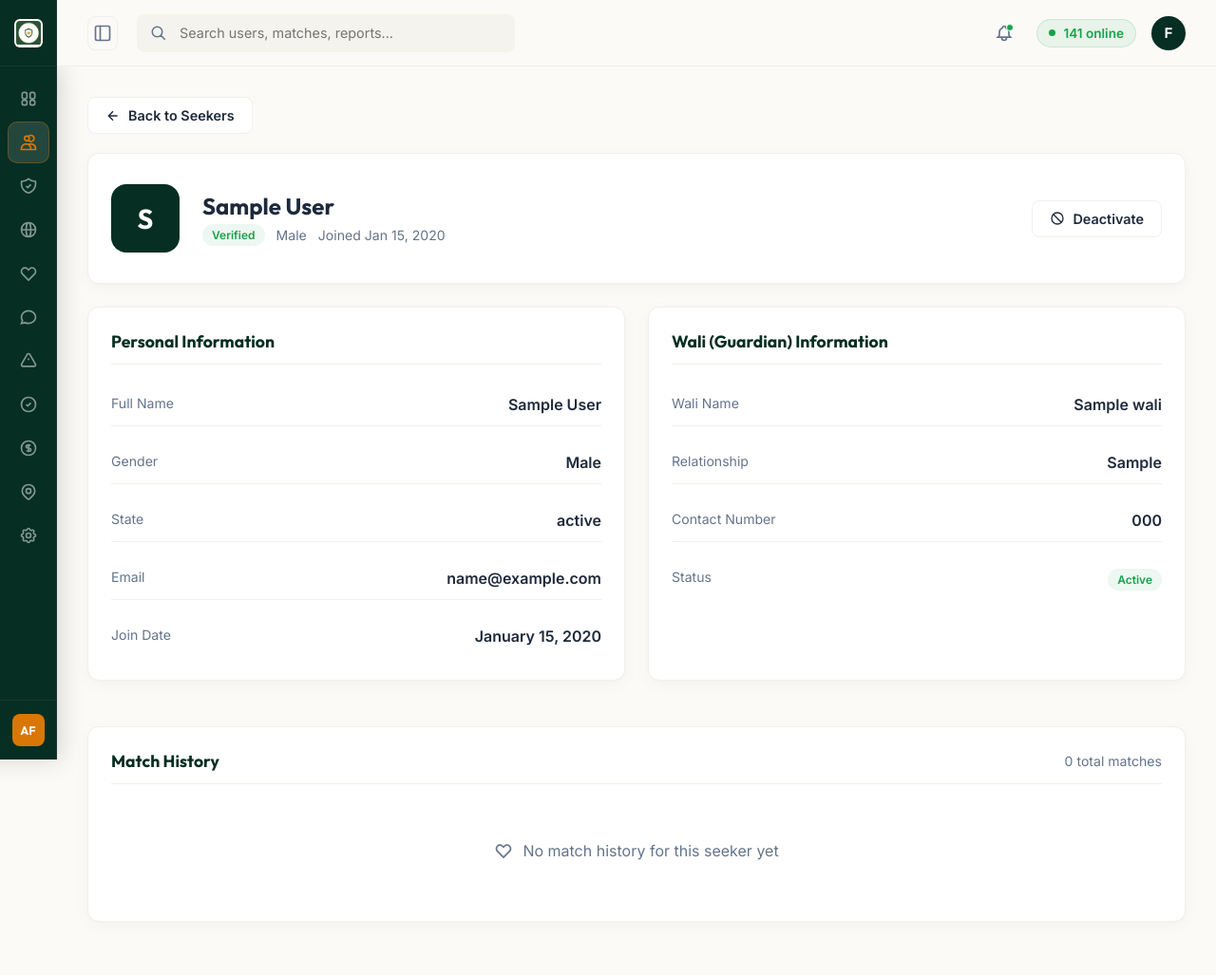
After one commit to m16-omar/Halal-Admin, a Django app: page /users/1/ in a window 1280 px wide. The commit adds this page. Shown: the whole page at 95% size. Run offline with Django 4.2, Linux system fonts and the light colour scheme; tables that the repository leaves empty hold one stand-in row (values such as "Sample post").

Commit message:
feat: add View Seeker button and full detail profile page
- Added 'View' button (eye icon) in seekers table actions column
- New seeker_detail view at /users/<pk>/ showing profile, wali info, match history
- Verify/Deactivate from detail page redirects back to detail
- Q import added for match queryset filtering

```diff
--- a/dashboard/models.py
+++ b/dashboard/models.py
@@ -11,6 +11,8 @@ class Seeker(models.Model):
         ('Unverified', 'Unverified'),
     ]
     full_name = models.CharField(max_length=100)
+    email = models.EmailField(unique=True, null=True, blank=True)
+    password = models.CharField(max_length=128, null=True, blank=True)
     gender = models.CharField(max_length=10, choices=GENDER_CHOICES)
     state = models.CharField(max_length=50)
     wali_name = models.CharField(max_length=100, blank=True)
--- /dev/null
+++ b/dashboard/templates/dashboard/seeker_detail.html
@@ -0,0 +1,185 @@
+{% extends 'dashboard/base.html' %}
+
+{% block page_title %}Seeker Profile — {{ seeker.full_name }}{% endblock %}
+
+{% block content %}
+
+<!-- Back navigation -->
+<div style="margin-bottom: 20px;">
+    <a href="{% url 'seekers' %}" class="btn-custom btn-secondary" style="display: inline-flex; align-items: center; gap: 8px; text-decoration: none;">
+        <svg width="16" height="16" fill="none" stroke="currentColor" stroke-width="2" viewBox="0 0 24 24">
+            <path d="M19 12H5M12 5l-7 7 7 7"/>
+        </svg>
+        Back to Seekers
+    </a>
+</div>
+
+<!-- Profile Header Card -->
+<div class="glass-card" style="margin-bottom: 24px;">
+    <div style="display: flex; align-items: center; gap: 24px; padding: 8px 0;">
+        <div style="
+            width: 72px; height: 72px;
+            background: var(--primary);
+            color: #fff;
+            border-radius: 16px;
+            display: flex; align-items: center; justify-content: center;
+            font-family: var(--font-outfit);
+            font-size: 1.8rem;
+            font-weight: 700;
+            flex-shrink: 0;
+        ">{{ seeker.full_name|slice:":1" }}</div>
+
+        <div style="flex: 1;">
+            <h1 style="font-family: var(--font-outfit); font-size: 1.5rem; font-weight: 700; color: var(--text-main); margin-bottom: 4px;">
+                {{ seeker.full_name }}
+            </h1>
+            <div style="display: flex; align-items: center; gap: 12px; flex-wrap: wrap;">
+                <span class="status-badge status-{{ seeker.status|lower }}">{{ seeker.status }}</span>
+                <span style="color: var(--text-muted); font-size: 0.88rem;">{{ seeker.gender }}</span>
+                <span style="color: var(--text-muted); font-size: 0.88rem;">Joined {{ seeker.join_date|date:"M d, Y" }}</span>
+            </div>
+        </div>
+
+        <!-- Quick action -->
+        <div>
+            {% if seeker.status != 'Verified' %}
+            <form method="POST" action="{% url 'seekers' %}">
+                {% csrf_token %}
+                <input type="hidden" name="seeker_id" value="{{ seeker.id }}">
+                <input type="hidden" name="action" value="verify">
+                <input type="hidden" name="redirect_to" value="detail">
+                <button type="submit" class="btn-custom" style="display: inline-flex; align-items: center; gap: 8px;">
+                    <svg width="16" height="16" fill="none" stroke="currentColor" stroke-width="2" viewBox="0 0 24 24">
+                        <path d="M9 12l2 2 4-4m6 2a9 9 0 11-18 0 9 9 0 0118 0z"/>
+                    </svg>
+                    Verify Seeker
+                </button>
+            </form>
+            {% else %}
+            <form method="POST" action="{% url 'seekers' %}">
+                {% csrf_token %}
+                <input type="hidden" name="seeker_id" value="{{ seeker.id }}">
+                <input type="hidden" name="action" value="deactivate">
+                <input type="hidden" name="redirect_to" value="detail">
+                <button type="submit" class="btn-custom btn-secondary" style="display: inline-flex; align-items: center; gap: 8px;">
+                    <svg width="16" height="16" fill="none" stroke="currentColor" stroke-width="2" viewBox="0 0 24 24">
+                        <path d="M18.364 18.364A9 9 0 005.636 5.636m12.728 12.728A9 9 0 015.636 5.636m12.728 12.728L5.636 5.636"/>
+                    </svg>
+                    Deactivate
+                </button>
+            </form>
+            {% endif %}
+        </div>
+    </div>
+</div>
+
+<!-- Info Grid -->
+<div style="display: grid; grid-template-columns: 1fr 1fr; gap: 24px; margin-bottom: 24px;">
+
+    <!-- Personal Info -->
+    <div class="glass-card">
+        <div class="card-header-bar">
+            <h2 class="card-title">Personal Information</h2>
+        </div>
+        <div style="display: flex; flex-direction: column; gap: 16px; margin-top: 8px;">
+            <div style="display: flex; justify-content: space-between; padding: 12px 0; border-bottom: 1px solid var(--border-color);">
+                <span style="color: var(--text-muted); font-size: 0.88rem;">Full Name</span>
+                <span style="font-weight: 600;">{{ seeker.full_name }}</span>
+            </div>
+            <div style="display: flex; justify-content: space-between; padding: 12px 0; border-bottom: 1px solid var(--border-color);">
+                <span style="color: var(--text-muted); font-size: 0.88rem;">Gender</span>
+                <span style="font-weight: 600;">{{ seeker.gender }}</span>
+            </div>
+            <div style="display: flex; justify-content: space-between; padding: 12px 0; border-bottom: 1px solid var(--border-color);">
+                <span style="color: var(--text-muted); font-size: 0.88rem;">State</span>
+                <span style="font-weight: 600;">{{ seeker.state }}</span>
+            </div>
+            <div style="display: flex; justify-content: space-between; padding: 12px 0; border-bottom: 1px solid var(--border-color);">
+                <span style="color: var(--text-muted); font-size: 0.88rem;">Email</span>
+                <span style="font-weight: 600;">{{ seeker.email|default:"—" }}</span>
+            </div>
+            <div style="display: flex; justify-content: space-between; padding: 12px 0;">
+                <span style="color: var(--text-muted); font-size: 0.88rem;">Join Date</span>
+                <span style="font-weight: 600;">{{ seeker.join_date|date:"F d, Y" }}</span>
+            </div>
+        </div>
+    </div>
+
+    <!-- Wali Info -->
+    <div class="glass-card">
+        <div class="card-header-bar">
+            <h2 class="card-title">Wali (Guardian) Information</h2>
+        </div>
+        {% if wali %}
+        <div style="display: flex; flex-direction: column; gap: 16px; margin-top: 8px;">
+            <div style="display: flex; justify-content: space-between; padding: 12px 0; border-bottom: 1px solid var(--border-color);">
+                <span style="color: var(--text-muted); font-size: 0.88rem;">Wali Name</span>
+                <span style="font-weight: 600;">{{ wali.name }}</span>
+            </div>
+            <div style="display: flex; justify-content: space-between; padding: 12px 0; border-bottom: 1px solid var(--border-color);">
+                <span style="color: var(--text-muted); font-size: 0.88rem;">Relationship</span>
+                <span style="font-weight: 600;">{{ wali.relationship }}</span>
+            </div>
+            <div style="display: flex; justify-content: space-between; padding: 12px 0; border-bottom: 1px solid var(--border-color);">
+                <span style="color: var(--text-muted); font-size: 0.88rem;">Contact Number</span>
+                <span style="font-weight: 600;">{{ wali.contact_number }}</span>
+            </div>
+            <div style="display: flex; justify-content: space-between; padding: 12px 0;">
+                <span style="color: var(--text-muted); font-size: 0.88rem;">Status</span>
+                <span class="status-badge {% if wali.is_active %}status-verified{% else %}status-unverified{% endif %}">
+                    {% if wali.is_active %}Active{% else %}Inactive{% endif %}
+                </span>
+            </div>
+        </div>
+        {% else %}
+        <div style="display: flex; align-items: center; justify-content: center; padding: 40px 0; color: var(--text-muted); gap: 10px;">
+            <svg width="20" height="20" fill="none" stroke="currentColor" stroke-width="2" viewBox="0 0 24 24">
+                <path d="M13 16h-1v-4h-1m1-4h.01M21 12a9 9 0 11-18 0 9 9 0 0118 0z"/>
+            </svg>
+            No wali assigned yet
+        </div>
+        {% endif %}
+    </div>
+
+</div>
+
+<!-- Matches History (placeholder) -->
+<div class="glass-card">
+    <div class="card-header-bar">
+        <h2 class="card-title">Match History</h2>
+        <span style="font-size: 0.88rem; color: var(--text-muted);">{{ matches_count }} total match{% if matches_count != 1 %}es{% endif %}</span>
+    </div>
+    {% if matches %}
+    <div class="table-responsive">
+        <table class="table-custom">
+            <thead>
+                <tr>
+                    <th>Matched With</th>
+                    <th>Date</th>
+                    <th>Status</th>
+                    <th>Supervised By</th>
+                </tr>
+            </thead>
+            <tbody>
+                {% for m in matches %}
+                <tr>
+                    <td style="font-weight: 600;">{{ m.party_a }} &amp; {{ m.party_b }}</td>
+                    <td>{{ m.match_date|date:"M d, Y" }}</td>
+                    <td><span class="status-badge status-{{ m.status|lower }}">{{ m.status }}</span></td>
+                    <td>{{ m.imam_supervisor|default:"—" }}</td>
+                </tr>
+                {% endfor %}
+            </tbody>
+        </table>
+    </div>
+    {% else %}
+    <div style="display: flex; align-items: center; justify-content: center; padding: 40px 0; color: var(--text-muted); gap: 10px;">
+        <svg width="20" height="20" fill="none" stroke="currentColor" stroke-width="2" viewBox="0 0 24 24">
+            <path d="M4.318 6.318a4.5 4.5 0 000 6.364L12 20.364l7.682-7.682a4.5 4.5 0 00-6.364-6.364L12 7.636l-1.318-1.318a4.5 4.5 0 00-6.364 0z"/>
+        </svg>
+        No match history for this seeker yet
+    </div>
+    {% endif %}
+</div>
+
+{% endblock %}
--- a/dashboard/urls.py
+++ b/dashboard/urls.py
@@ -4,6 +4,7 @@ from . import views
 urlpatterns = [
     path('', views.dashboard_overview, name='dashboard'),
     path('users/', views.seekers_view, name='seekers'),
+    path('users/<int:pk>/', views.seeker_detail, name='seeker_detail'),
     path('walis/', views.walis_view, name='walis'),
     path('imams/', views.imams_view, name='imams'),
     path('matches/', views.matches_view, name='matches'),
--- a/dashboard/views.py
+++ b/dashboard/views.py
@@ -1,6 +1,6 @@
 from django.shortcuts import render, redirect, get_object_or_404
 from django.contrib import messages
-from django.db.models import Count, Sum
+from django.db.models import Count, Sum, Q
 from django.views.decorators.csrf import csrf_exempt
 from django.http import JsonResponse
 import json
@@ -63,6 +63,7 @@ def seekers_view(request):
     if request.method == 'POST':
         seeker_id = request.POST.get('seeker_id')
         action = request.POST.get('action')
+        redirect_to = request.POST.get('redirect_to', '')
         seeker = get_object_or_404(Seeker, id=seeker_id)
         if action == 'verify':
             seeker.status = 'Verified'
@@ -72,6 +73,9 @@ def seekers_view(request):
             seeker.status = 'Unverified'
             seeker.save()
             messages.warning(request, f"Seeker {seeker.full_name} status reset to Unverified.")
+        # Redirect back to detail page if action came from there
+        if redirect_to == 'detail':
+            return redirect('seeker_detail', pk=seeker.id)
         return redirect('seekers')
 
     search_query = request.GET.get('search', '')
@@ -94,6 +98,30 @@ def seekers_view(request):
         'active_page': 'seekers'
     }
     return render(request, 'dashboard/seekers.html', context)
+
+
+def seeker_detail(request, pk):
+    """Detailed profile view for a single seeker."""
+    from .models import Match
+    seeker = get_object_or_404(Seeker, pk=pk)
+    # Get associated wali (primary/first active one)
+    wali = seeker.walis.filter(is_active=True).first() or seeker.walis.first()
+    # Get matches involving this seeker
+    try:
+        matches = Match.objects.filter(
+            Q(party_a__icontains=seeker.full_name) |
+            Q(party_b__icontains=seeker.full_name)
+        ).order_by('-match_date')
+    except Exception:
+        matches = []
+    context = {
+        'seeker': seeker,
+        'wali': wali,
+        'matches': matches,
+        'matches_count': len(list(matches)),
+        'active_page': 'seekers',
+    }
+    return render(request, 'dashboard/seeker_detail.html', context)
 
 def walis_view(request):
     search_query = request.GET.get('search', '')
@@ -287,37 +315,49 @@ def api_login(request):
             email = data.get('email', '')
             password = data.get('password', '')
 
-            # Simple check: since we don't have email/password fields in Seeker model,
-            # we can look up a Seeker whose name contains the prefix of the email (before '@')
-            # or simply find a Seeker by name, or return a verified mock user.
-            name_part = email.split('@')[0].lower() if '@' in email else email.lower()
-            seeker = None
-            for s in Seeker.objects.all():
-                if name_part in s.full_name.lower():
-                    seeker = s
-                    break
+            # Try to lookup Seeker by email
+            seeker = Seeker.objects.filter(email__iexact=email).first()
 
+            # Fallback for seeded database seekers that don't have an email yet
             if not seeker:
-                seeker = Seeker.objects.first()
+                name_part = email.split('@')[0].lower() if '@' in email else email.lower()
+                for s in Seeker.objects.all():
+                    if not s.email and name_part in s.full_name.lower():
+                        seeker = s
+                        break
 
             if seeker:
-                return JsonResponse({
-                    'status': 'success',
-                    'message': 'Logged in successfully',
-                    'user': {
-                        'id': seeker.id,
-                        'full_name': seeker.full_name,
-                        'gender': seeker.gender,
-                        'state': seeker.state,
-                        'status': seeker.status,
-                        'wali_name': seeker.wali_name,
-                    }
-                })
+                # Validate password
+                expected_password = seeker.password or 'password123'
+                if password == expected_password:
+                    # Automatically save email & password for seeded users upon first login
+                    if not seeker.email:
+                        seeker.email = email
+                        seeker.password = password
+                        seeker.save()
+
+                    return JsonResponse({
+                        'status': 'success',
+                        'message': 'Logged in successfully',
+                        'user': {
+                            'id': seeker.id,
+                            'full_name': seeker.full_name,
+                            'gender': seeker.gender,
+                            'state': seeker.state,
+                            'status': seeker.status,
+                            'wali_name': seeker.wali_name,
+                        }
+                    })
+                else:
+                    return JsonResponse({
+                        'status': 'error',
+                        'message': 'Incorrect password.'
+                    }, status=401)
             else:
                 return JsonResponse({
                     'status': 'error',
-                    'message': 'No seekers found in the database. Please run seed data command.'
-                }, status=404)
+                    'message': 'Account not found. Please register first.'
+                }, status=401)
         except Exception as e:
             return JsonResponse({'status': 'error', 'message': str(e)}, status=400)
     return JsonResponse({'status': 'error', 'message': 'Only POST method is allowed'}, status=405)
@@ -327,6 +367,16 @@ def api_seekers(request):
     if request.method == 'POST':
         try:
             data = json.loads(request.body)
+            email = data.get('email', '')
+            password = data.get('password', '')
+
+            # Validate email uniqueness
+            if email and Seeker.objects.filter(email__iexact=email).exists():
+                return JsonResponse({
+                    'status': 'error',
+                    'message': 'An account with this email address already exists.'
+                }, status=400)
+
             full_name = data.get('full_name', '')
             gender_val = data.get('gender', '')
             if gender_val.lower() == 'groom':
@@ -342,6 +392,8 @@ def api_seekers(request):
 
             seeker = Seeker.objects.create(
                 full_name=full_name,
+                email=email,
+                password=password,
                 gender=gender,
                 state=state,
                 wali_name=wali_name,
```
Also changed, not shown: dashboard/templates/dashboard/seekers.html (+10 -0 lines), dashboard/migrations/0002_seeker_email_seeker_password.py (added).
